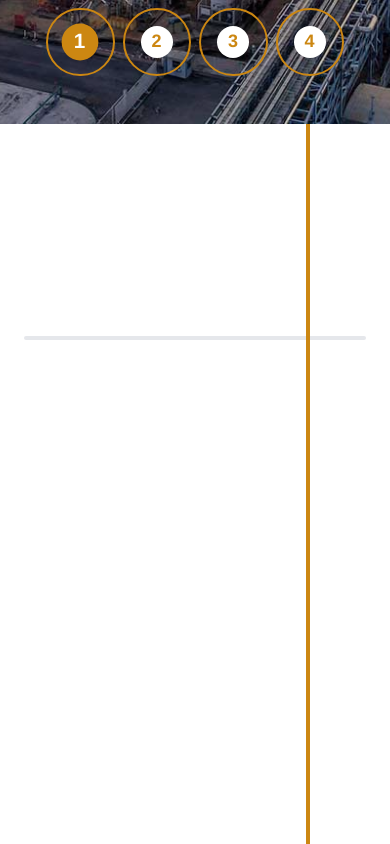
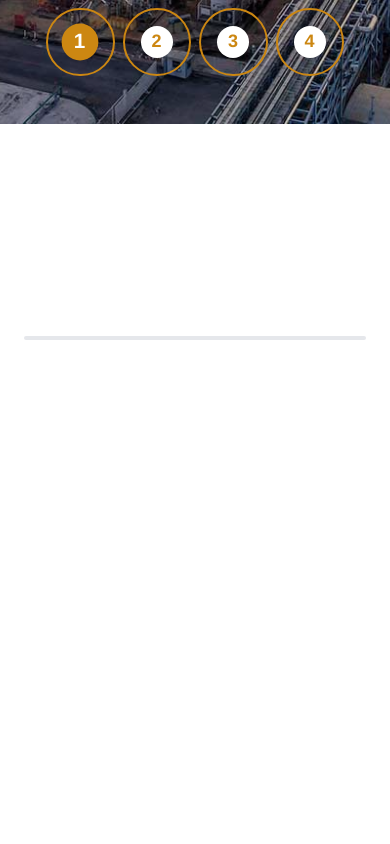
Before and after one commit to fatma-mohamed99/petroleum, a Next.js app: page / in a window 390 px wide. Shown: the part 720-1564 px from the top of the page. Built offline with nearby package versions, Linux system fonts and the light colour scheme.

Commit message:
upload hidden line until lg

```diff
--- a/src/app/page.tsx
+++ b/src/app/page.tsx
@@ -9,16 +9,16 @@ export default function Home() {
 
       <div className="relative z-10">
         <OurLegacy />
-        <div className="absolute right-20 top-0 h-full w-1 bg-gradient-to-b bg-secondary  z-0 " />
+        <div className="absolute hidden lg:block right-20 top-0 h-full w-1 bg-gradient-to-b bg-secondary  z-0 " />
       </div>
       <div className="relative z-10">
 <div className="absolute right-20 top-0 w-[calc(100%-160px)] h-1 bg-gradient-to-b bg-secondary  z-4" />
-        <div className="absolute left-20 top-0 h-full w-1 bg-gradient-to-b bg-secondary  z-4 " />
+        <div className="absolute hidden lg:block left-20 top-0 h-full w-1 bg-gradient-to-b bg-secondary  z-4 " />
 
         <WhoAreWeSection />
       </div>
       <div className="relative z-10">
-                <div className="absolute left-20 top-0 h-full w-1 bg-gradient-to-b bg-secondary  z-0 " />
+                <div className="absolute hidden lg:block left-20 top-0 h-full w-1 bg-gradient-to-b bg-secondary  z-0 " />
         <ProjectSection />
       </div>
     </div>
--- a/src/consts/projects.ts
+++ b/src/consts/projects.ts
@@ -1,6 +1,4 @@
 import { Project } from "@/types/project";
-
-
 import VitolTankTerminalVasilikoVTTVCyprus from "../../public/images/projects/VitolTankTerminalVasilikoVTTVCyprus.jpg"
 import IncreasingCapacityofHeavyCrudeOilPipeline from "../../public/images/projects/IncreasingCapacityofHeavyCrudeOilPipeline.jpg"
 import HomsAdraGasoilpipelinewithtwotankterminals from "../../public/images/projects/HomsAdraGasoilpipelinewithtwotankterminals.jpeg"
@@ -13,8 +11,6 @@ import PRMSatBaniasPowerPlant from "../../public/images/projects/PRMSatBaniasPow
 import AreekaTankFarm from "../../public/images/projects/AreekaTankFarm.png"
 import EzraTankFarm from "../../public/images/projects/EzraTankFarm.jpg"
 import FiscalMeteringStationforSLGP from "../../public/images/projects/FiscalMeteringStationforSLGP.jpeg"
-
-
 export const projects: Project[] = [
   { id:"1",
     title: "Vitol Tank Terminal Vasiliko",
```
